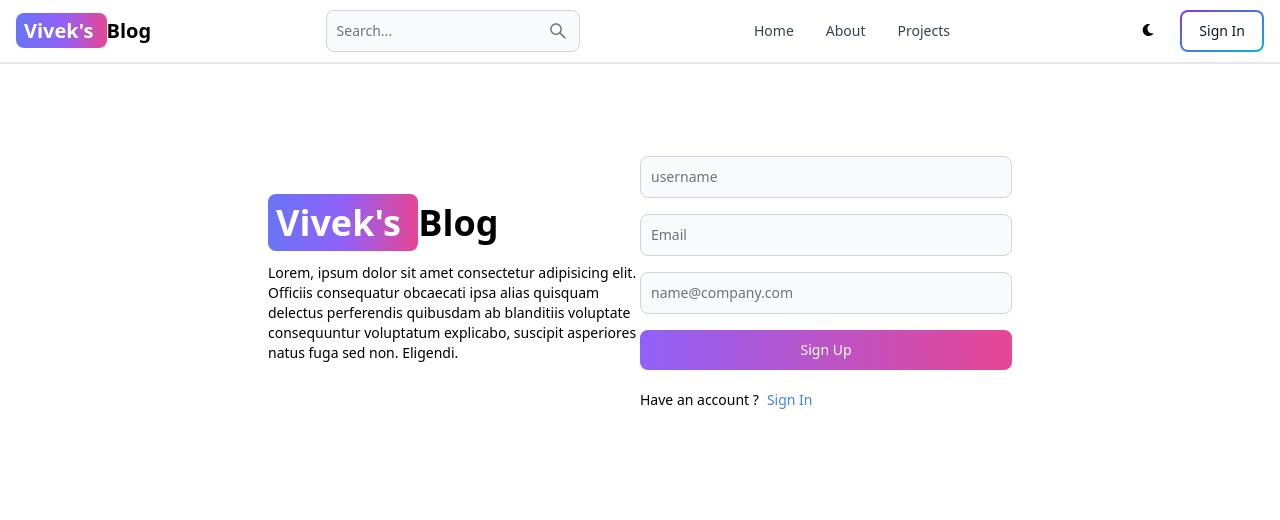
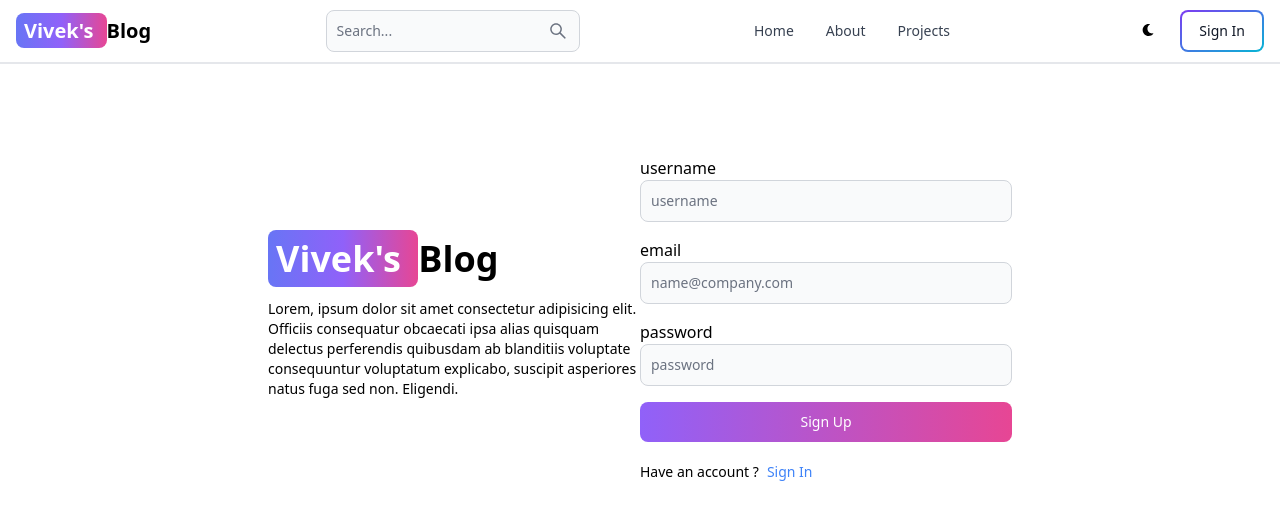
Before and after one commit to keshtwalvivek/MERN-BLOG, a React (Vite) app in the folder client/: page /sign-out in a window 1280 px wide. Shown: the top 520 px of the page. Built offline with nearby package versions, Linux system fonts and the light colour scheme.

Commit message:
add functionality to the sign up page

```diff
--- a/client/src/pages/SignUP.jsx
+++ b/client/src/pages/SignUP.jsx
@@ -1,7 +1,51 @@
-import { Button, TextInput } from "flowbite-react";
-import React from "react";
-import { Link } from "react-router-dom";
+import { Alert, Button, Spinner, TextInput } from "flowbite-react";
+import React, { useState } from "react";
+import { Link, useNavigate } from "react-router-dom";
+
 function SignUP() {
+  const [formData, setFormData] = useState({});
+  const [errorMessage, setErrorMessage] = useState(null);
+  const [loading, setLoading] = useState(false);
+
+  const nevigate = useNavigate();
+
+  const handleChange = (e) => {
+    setFormData({ ...formData, [e.target.id]: e.target.value.trim() });
+  };
+
+  console.log(formData);
+
+  const handleSubmit = async (e) => {
+    e.preventDefault();
+
+    if (!formData.username || !formData.email || !formData.password) {
+      return setErrorMessage("please fill out all fields");
+    }
+    try {
+      setLoading(true);
+      setErrorMessage(null);
+
+      const res = await fetch("/api/auth/signup", {
+        method: "POST",
+        headers: { "Content-Type": "application/json" },
+        body: JSON.stringify(formData),
+      });
+
+      const data = await res.json();
+      if (data.success === false) {
+        return setErrorMessage(data.message);
+      }
+
+      setLoading(false);
+
+      if (res.ok) {
+        nevigate("/sign-in");
+      }
+    } catch (error) {
+      setErrorMessage(error.message);
+      setLoading(false);
+    }
+  };
   return (
     <div className="min-h-screen mt-20">
       <div className="flex p-3 max-w-3xl mx-auto flex-col md:flex-row md:items-center">
@@ -25,28 +69,51 @@
         {/* right side */}
 
         <div className="flex-1">
-          <form className="flex flex-col gap-4">
+          <form className="flex flex-col gap-4" onSubmit={handleSubmit}>
             <div className="">
-              <label value="your username">
-                <TextInput type="text" placeholder="username" id="username" />
-              </label>
+              <label />
+              username
+              <label />
+              <TextInput
+                type="text"
+                placeholder="username"
+                id="username"
+                onChange={handleChange}
+              />
             </div>
             <div className="">
-              <label value="your email">
-                <TextInput type="text" placeholder="Email" id="email" />
-              </label>
+              <label /> email
+              <label />
+              <TextInput
+                type="email"
+                placeholder="name@company.com"
+                id="email"
+                onChange={handleChange}
+              />
             </div>
             <div className="">
-              <label value="your password">
-                <TextInput
-                  type="text"
-                  placeholder="name@company.com"
-                  id="password"
-                />
-              </label>
+              <label /> password
+              <label />
+              <TextInput
+                type="text"
+                placeholder="password"
+                id="password"
+                onChange={handleChange}
+              />
             </div>
-            <Button gradientDuoTone="purpleToPink" type="submit">
-              Sign Up
+            <Button
+              gradientDuoTone="purpleToPink"
+              type="submit"
+              disabled={loading}
+            >
+              {loading ? (
+                <>
+                  <Spinner size="sm" />
+                  <span className="pl-3">Loading...</span>
+                </>
+              ) : (
+                "Sign Up"
+              )}
             </Button>
           </form>
           <div className="flex gap-2 text-sm mt-5">
@@ -55,6 +122,11 @@
               Sign In
             </Link>
           </div>
+          {errorMessage && (
+            <Alert className="mt-5" color="failure">
+              {errorMessage}
+            </Alert>
+          )}
         </div>
       </div>
     </div>
--- a/client/vite.config.js
+++ b/client/vite.config.js
@@ -1,7 +1,15 @@
-import { defineConfig } from 'vite'
-import react from '@vitejs/plugin-react-swc'
+import { defineConfig } from "vite";
+import react from "@vitejs/plugin-react-swc";
 
 // https://vitejs.dev/config/
 export default defineConfig({
+  server: {
+    proxy: {
+      "/api": {
+        target: "http://localhost:3000",
+        secure: false,
+      },
+    },
+  },
   plugins: [react()],
-})
+});
```
